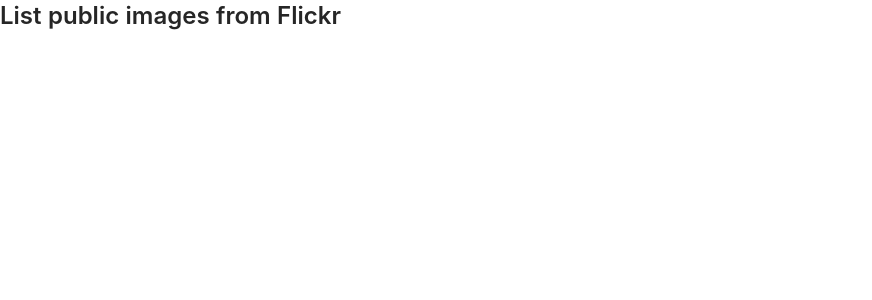
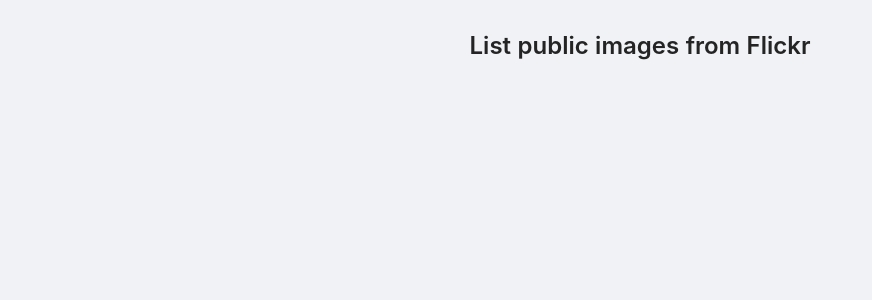
Before and after one commit to zulnabil/aiatest-frontend, a React (Create React App) app: page / in a window 1280 px wide. Shown: the top 300 px of the page, without its empty margins (0-872 px from the left). Built offline with nearby package versions, Linux system fonts and the light colour scheme.

Commit message:
feat: adjust layout and add module styling

```diff
--- /dev/null
+++ b/src/components/Home.module.css
@@ -0,0 +1,11 @@
+.container {
+  width: 100%;
+  min-height: 100vh;
+  padding: 30px;
+}
+
+.body {
+  max-width: 900px;
+  margin: 0 auto;
+  text-align: center;
+}
--- a/src/components/Home.tsx
+++ b/src/components/Home.tsx
@@ -1,13 +1,17 @@
 import React, { FC } from 'react'
-import { Typography } from 'antd'
+import { Layout, Typography } from 'antd'
+
+import classes from './Home.module.css'
 
 const { Title } = Typography
 
 const Home: FC = (): JSX.Element => {
   return (
-    <>
-      <Title level={3}>List public images from Flickr</Title>
-    </>
+    <Layout className={classes['container']}>
+      <div className={classes['body']}>
+        <Title level={3}>List public images from Flickr</Title>
+      </div>
+    </Layout>
   )
 }
 
```
